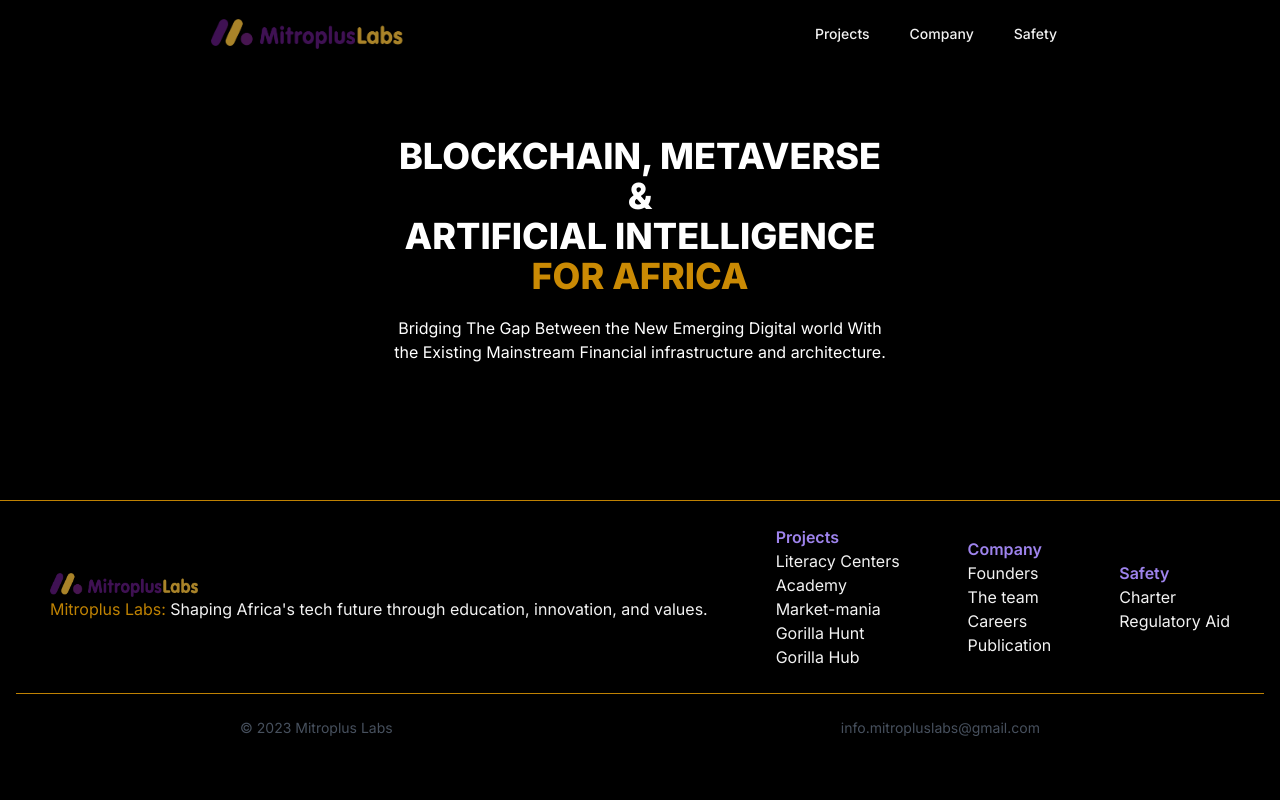
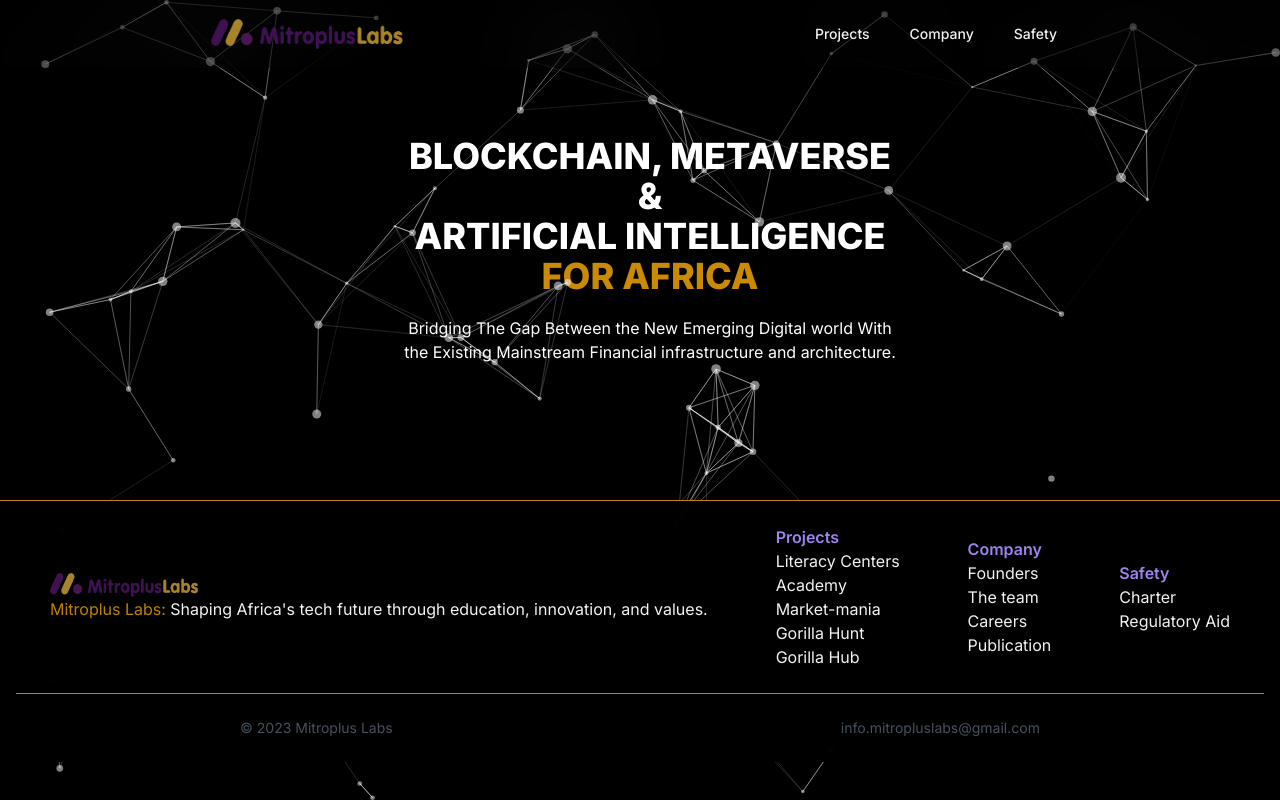
Before and after one commit to philip-bbaale/mitropluslabs, a Next.js app: page / in a window 1280 px wide. Built offline with nearby package versions, Linux system fonts and the light colour scheme.

Commit message:
import particles component

```diff
--- a/app/page.js
+++ b/app/page.js
@@ -1,11 +1,14 @@
 "use client";
 import Image from "next/image";
 import React, { Suspense } from "react";
+import ParticlesBackground from "./components/ParticlesBackground";
 
 export default function Home() {
   return (
     <main className="container_box">
+
       <div className=" flex justify-center gap-5">
+      <ParticlesBackground />
         <div className=" grid lg:w-1/2 my-10 gap-5">
           <h1 className=" header1 text-center">
             Blockchain, Metaverse & <br></br> Artificial Intelligence <br></br>{" "}
@@ -17,6 +20,7 @@
           </p>
         </div>
       </div>
+
     </main>
   );
 }
```
